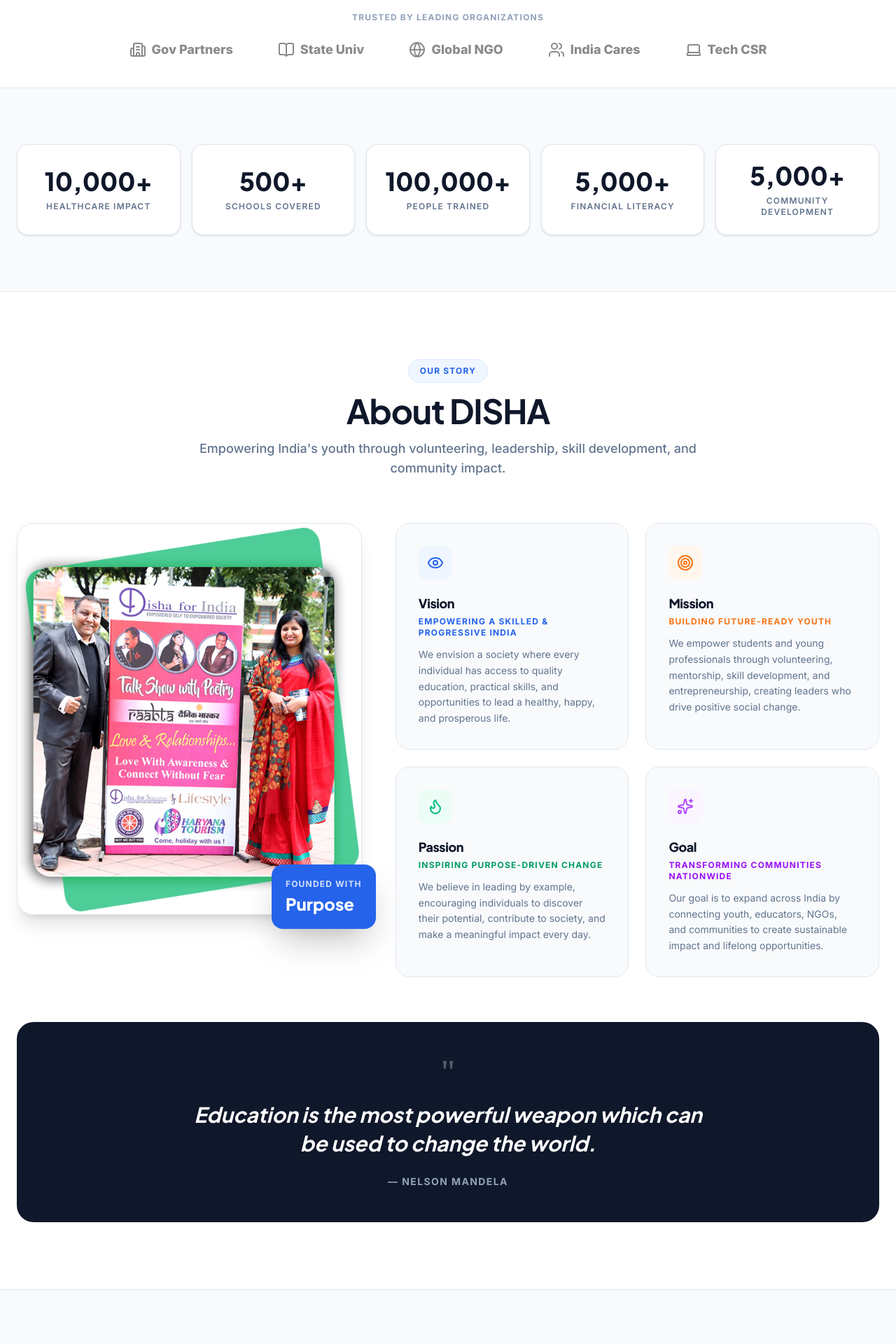
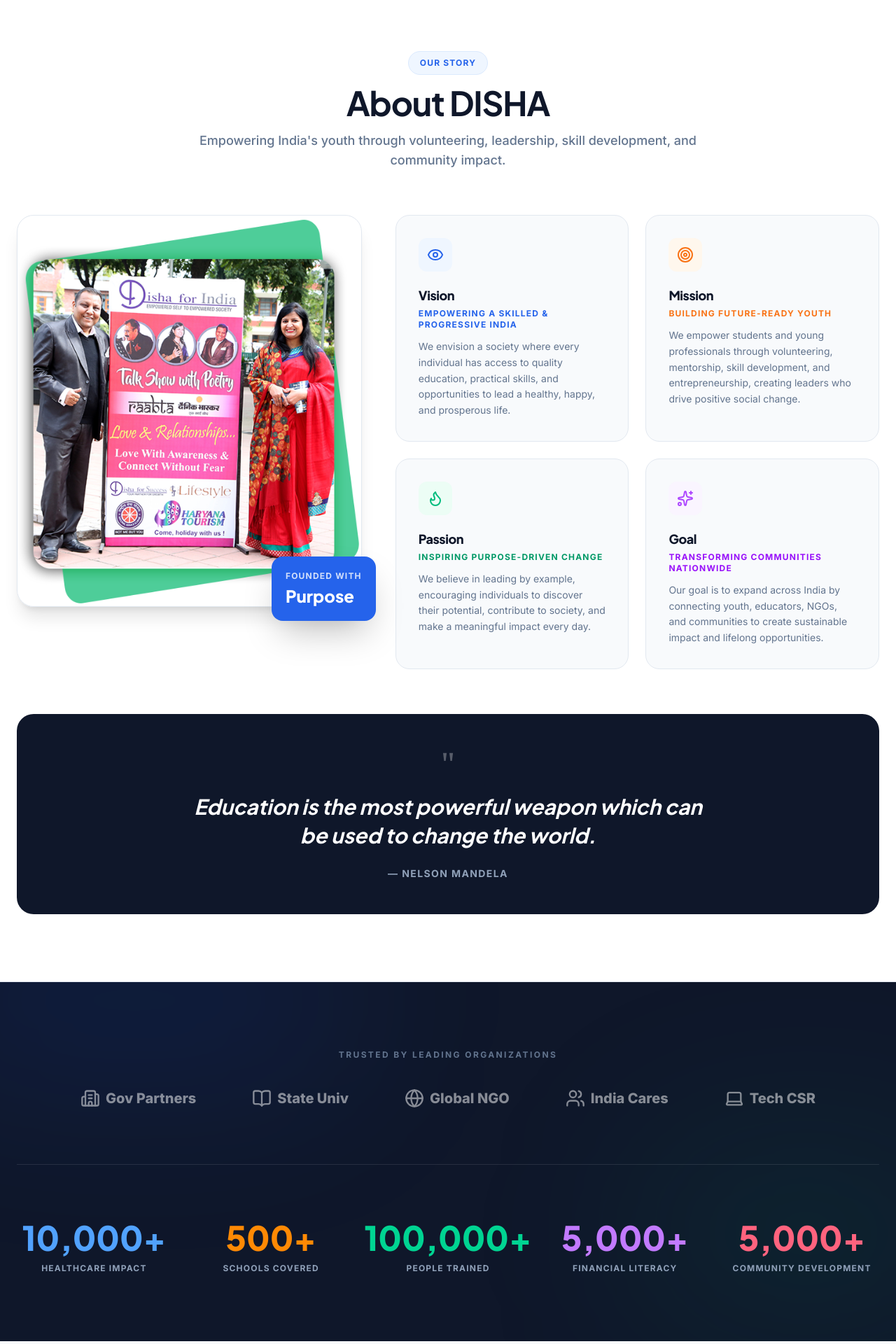
Before and after one commit to karanak1513-debug/disha, a React (Vite) app: page / in a window 1280 px wide. Shown: the part 840-2760 px from the top of the page at 70% size. Built offline with nearby package versions, Linux system fonts and the light colour scheme; no server answers.

Commit message:
style: move and redesign stats and logos into a unified dark-mode impact section

```diff
--- a/src/pages/Landing.jsx
+++ b/src/pages/Landing.jsx
@@ -20,7 +20,7 @@ const stagger = {
 
 // --- REUSABLE COMPONENTS ---
 
-const StatCounter = ({ end, suffix = "", label }) => {
+const StatCounter = ({ end, suffix = "", label, theme = "light", colorClass }) => {
   const [count, setCount] = useState(0);
 
   useEffect(() => {
@@ -39,12 +39,15 @@ const StatCounter = ({ end, suffix = "", label }) => {
     return () => clearInterval(timer);
   }, [end]);
 
+  const textColor = colorClass || (theme === 'dark' ? 'text-white' : 'text-[#0F172A]');
+  const labelColor = theme === 'dark' ? 'text-slate-400 group-hover:text-white transition-colors' : 'text-slate-500';
+
   return (
-    <div className="flex flex-col items-center justify-center p-6 bg-white border border-[#E2E8F0] rounded-[16px] shadow-sm">
-      <div className="text-3xl md:text-4xl font-black text-[#0F172A] mb-2 font-display">
+    <div className={`flex flex-col items-center justify-center ${theme === 'dark' ? '' : 'p-6 bg-white border border-[#E2E8F0] rounded-[16px] shadow-sm'}`}>
+      <div className={`text-4xl md:text-5xl font-black mb-2 font-display ${textColor}`}>
         {count.toLocaleString()}{suffix}
       </div>
-      <div className="text-xs font-semibold text-slate-500 uppercase tracking-widest text-center">{label}</div>
+      {label && <div className={`text-xs font-bold uppercase tracking-widest text-center mt-1 ${labelColor}`}>{label}</div>}
     </div>
   );
 };
@@ -179,33 +182,7 @@ export default function Landing() {
         </div>
       </section>
 
-      {/* 3. TRUSTED BY LOGOS (Right below Hero) */}
-      <section className="py-10 bg-white border-b border-[#E2E8F0] overflow-hidden">
-        <div className="max-w-7xl mx-auto px-6">
-          <p className="text-center text-xs font-bold text-slate-400 uppercase tracking-widest mb-6">Trusted by leading organizations</p>
-          <div className="flex flex-wrap justify-center items-center gap-8 md:gap-16 opacity-50 grayscale hover:grayscale-0 transition-all duration-500">
-            {/* Using icons as logo stand-ins */}
-            <div className="flex items-center gap-2 text-lg font-black"><Building2 className="h-6 w-6" /> Gov Partners</div>
-            <div className="flex items-center gap-2 text-lg font-black"><BookOpen className="h-6 w-6" /> State Univ</div>
-            <div className="flex items-center gap-2 text-lg font-black"><Globe className="h-6 w-6" /> Global NGO</div>
-            <div className="flex items-center gap-2 text-lg font-black"><Users className="h-6 w-6" /> India Cares</div>
-            <div className="flex items-center gap-2 text-lg font-black"><Laptop className="h-6 w-6" /> Tech CSR</div>
-          </div>
-        </div>
-      </section>
 
-      {/* 4. IMPACT STATISTICS */}
-      <section className="py-20 bg-[#F8FAFC] border-b border-[#E2E8F0]">
-        <div className="max-w-7xl mx-auto px-6">
-          <div className="grid grid-cols-2 md:grid-cols-3 lg:grid-cols-5 gap-4">
-            <StatCounter end={10000} suffix="+" label="Healthcare Impact" />
-            <StatCounter end={500} suffix="+" label="Schools Covered" />
-            <StatCounter end={100000} suffix="+" label="People Trained" />
-            <StatCounter end={5000} suffix="+" label="Financial Literacy" />
-            <StatCounter end={5000} suffix="+" label="Community Development" />
-          </div>
-        </div>
-      </section>
 
       <section id="about" className="py-24 bg-white border-b border-[#E2E8F0]">
         <div className="max-w-7xl mx-auto px-6">
@@ -308,6 +285,55 @@ export default function Landing() {
             </p>
             <p className="text-slate-400 text-sm font-bold mt-6 uppercase tracking-widest">— Nelson Mandela</p>
           </motion.div>
+
+        </div>
+      </section>
+
+      {/* 3. IMPACT & PARTNERS (Redesigned) */}
+      <section className="py-24 bg-[#0F172A] relative overflow-hidden">
+        {/* Abstract Background Elements */}
+        <div className="absolute top-0 left-0 w-full h-full overflow-hidden z-0 pointer-events-none">
+          <div className="absolute -top-[20%] -left-[10%] w-[50%] h-[50%] rounded-full bg-blue-600/10 blur-[120px]"></div>
+          <div className="absolute bottom-[0%] -right-[10%] w-[40%] h-[60%] rounded-full bg-emerald-600/10 blur-[120px]"></div>
+        </div>
+
+        <div className="max-w-7xl mx-auto px-6 relative z-10">
+
+          {/* Partners Row */}
+          <div className="mb-20 text-center">
+            <p className="text-xs font-bold text-slate-500 uppercase tracking-[0.2em] mb-10">Trusted by Leading Organizations</p>
+            <div className="flex flex-wrap justify-center items-center gap-10 md:gap-20 opacity-50 grayscale hover:grayscale-0 hover:opacity-100 transition-all duration-700 text-white">
+              <div className="flex items-center gap-2 text-xl font-black"><Building2 className="h-7 w-7 text-white" /> Gov Partners</div>
+              <div className="flex items-center gap-2 text-xl font-black"><BookOpen className="h-7 w-7 text-white" /> State Univ</div>
+              <div className="flex items-center gap-2 text-xl font-black"><Globe className="h-7 w-7 text-white" /> Global NGO</div>
+              <div className="flex items-center gap-2 text-xl font-black"><Users className="h-7 w-7 text-white" /> India Cares</div>
+              <div className="flex items-center gap-2 text-xl font-black"><Laptop className="h-7 w-7 text-white" /> Tech CSR</div>
+            </div>
+          </div>
+
+          <div className="w-full h-px bg-white/10 mb-20"></div>
+
+          {/* Glowing Stats Grid */}
+          <div className="grid grid-cols-2 md:grid-cols-3 lg:grid-cols-5 gap-8">
+            {[
+              { end: 10000, suffix: "+", label: "Healthcare Impact", color: "text-blue-400" },
+              { end: 500, suffix: "+", label: "Schools Covered", color: "text-orange-400" },
+              { end: 100000, suffix: "+", label: "People Trained", color: "text-emerald-400" },
+              { end: 5000, suffix: "+", label: "Financial Literacy", color: "text-purple-400" },
+              { end: 5000, suffix: "+", label: "Community Development", color: "text-rose-400" }
+            ].map((stat, i) => (
+              <motion.div
+                key={i}
+                initial={{ opacity: 0, y: 20 }}
+                whileInView={{ opacity: 1, y: 0 }}
+                viewport={{ once: true }}
+                transition={{ duration: 0.5, delay: i * 0.1 }}
+                className="text-center group"
+              >
+                <StatCounter end={stat.end} suffix={stat.suffix} label={stat.label} theme="dark" colorClass={stat.color} />
+              </motion.div>
+            ))}
+          </div>
 
         </div>
       </section>
```
